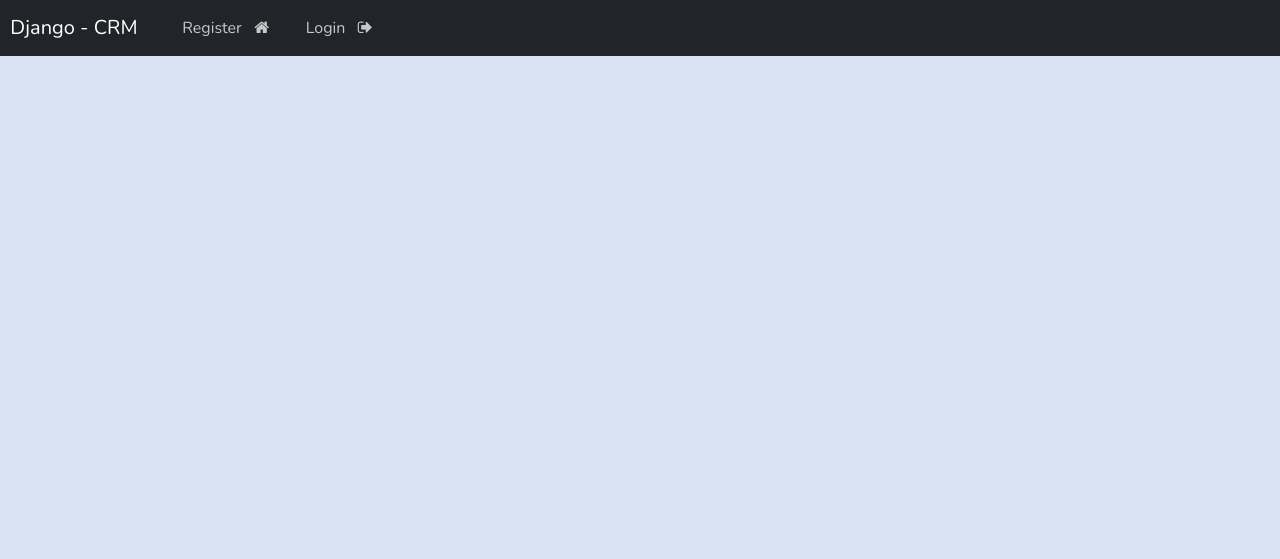
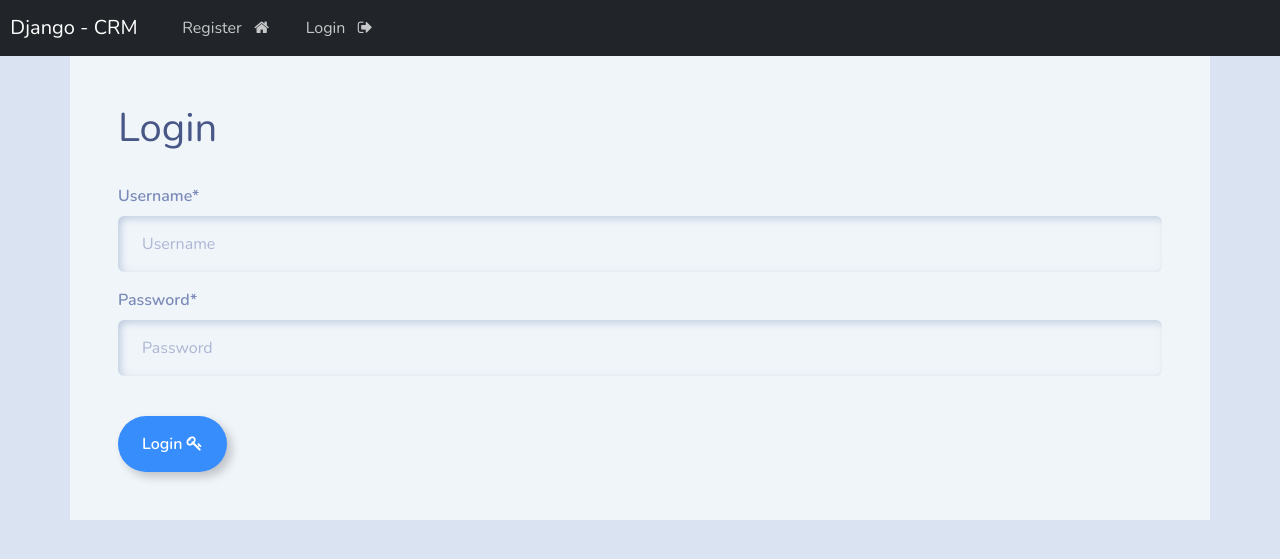
Before and after one commit to MahmoudAbozahra/Custome_Relation_Management, a Django app: page /my_login/ in a window 1280 px wide. Shown: the top 559 px of the page. Run offline with Django 5.2, Linux system fonts and the light colour scheme; some libraries are stand-ins or nearby versions.

Commit message:
update modal

```diff
--- a/main_CRM/settings.py
+++ b/main_CRM/settings.py
@@ -24,7 +24,7 @@ BASE_DIR = Path(__file__).resolve().parent.parent
 SECRET_KEY = 'django-insecure-iqwdn0m7gwypdn!o5bk6gulj%yo6i##vhgft_56zxejvdh50e&'
 
 # SECURITY WARNING: don't run with debug turned on in production!
-DEBUG = False
+DEBUG = True
 
 ALLOWED_HOSTS = ['localhost', '127.0.0.1']
 
--- a/templates/parts/alerts.html
+++ b/templates/parts/alerts.html
@@ -1,7 +1,7 @@
 <div class="message-container text-center">
     {% if messages %}
         {% for message in messages %}
-            <div id="message" class="container">
+            <div class="container message-alert">
                 <div {% if message.tags %}class="alert alert-{{ message.tags }}"{% endif %} role="alert">
                     {% if message.level == DEFAULT_MESSAGE_LEVELS.ERROR %}Error: {% endif %}
                     <h5><b>{{ message }}</b></h5>
@@ -11,13 +11,10 @@
     {% endif %}
 </div>
 
-
-
 <script>
-
     $(document).ready(function(){
         setTimeout(function(){
-            $('.container').fadeOut('slow');
+            $('.message-alert').fadeOut('slow');
         }, 3000);
     });
 </script>
--- a/templates/web/login.html
+++ b/templates/web/login.html
@@ -3,11 +3,12 @@
 <div class="container bg-light shadow-md p-5 form-layout">
 
     <h1>Login </h1>
+    {% include 'parts/alerts.html' %}
 
     <hr>
     <form method="POST" ,autocomplete="off">
 
-        {% csrf_token %} {{form|crispy}} {% include 'parts/alerts.html' %}
+        {% csrf_token %} {{form|crispy}}
         <br>
 
         <button type="submit" class="btn btn-outline-primary ">Login <i class="fa fa-key" aria-hidden="true"></i></button>
--- a/web_app/forms.py
+++ b/web_app/forms.py
@@ -13,8 +13,8 @@ class CreateUserForm(UserCreationForm):
 
 #Login form
 class LoginForm(AuthenticationForm):
-    username = forms.CharField(widget=TextInput())
-    password = forms.CharField(widget=PasswordInput())
+    username = forms.CharField(widget=TextInput(attrs={'class': 'form-control', 'placeholder': 'Username'}))
+    password = forms.CharField(widget=PasswordInput(attrs={'class': 'form-control', 'placeholder': 'Password'}))
 
 
 
--- a/web_app/views.py
+++ b/web_app/views.py
@@ -6,6 +6,8 @@ from django.contrib.auth.decorators import login_required
 from django.db.models import Q
 import logging
 from django.contrib import messages
+
+
 # Create your views here.
 def index(request):
     return render(request , 'web/index.html')
@@ -100,6 +102,8 @@ def view(request,id):
 
     return render(request,'web/view.html', {'clint': clint})
 
+
+
 @login_required(login_url='my_login')
 def edit(request,id):
     clint = get_object_or_404(Clint , id=id)
@@ -107,6 +111,7 @@ def edit(request,id):
         clint_update = ClintForm(request.POST , instance=clint)
         if clint_update.is_valid():
             clint_update.save()
+            messages.success(request,'Clint updated successfuly!')
             return redirect('dashboard')
     else:
         clint_update=ClintForm(instance=clint)
@@ -115,8 +120,7 @@ def edit(request,id):
 
     return render(request,'web/edit.html', {'form': clint_update})
 
-from django.db.models import Q
-import logging
+
 
 logger = logging.getLogger(__name__)
 
```
Also changed, not shown: db.sqlite3.
